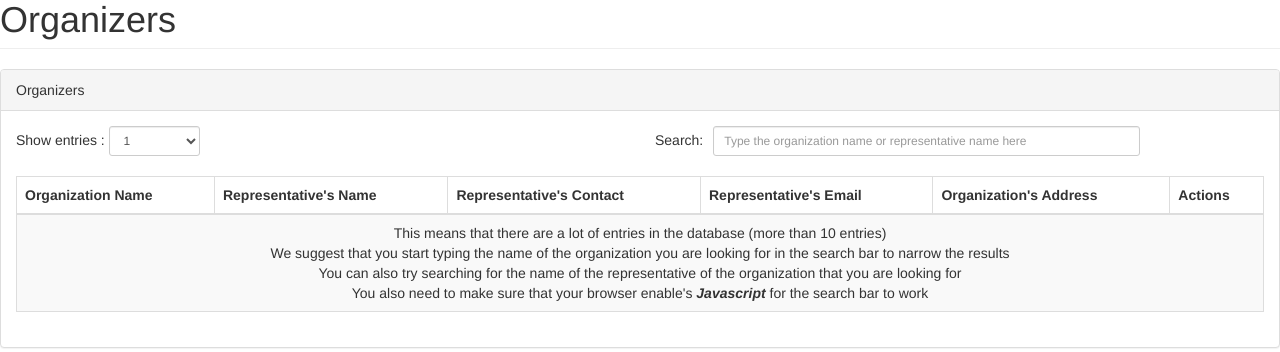
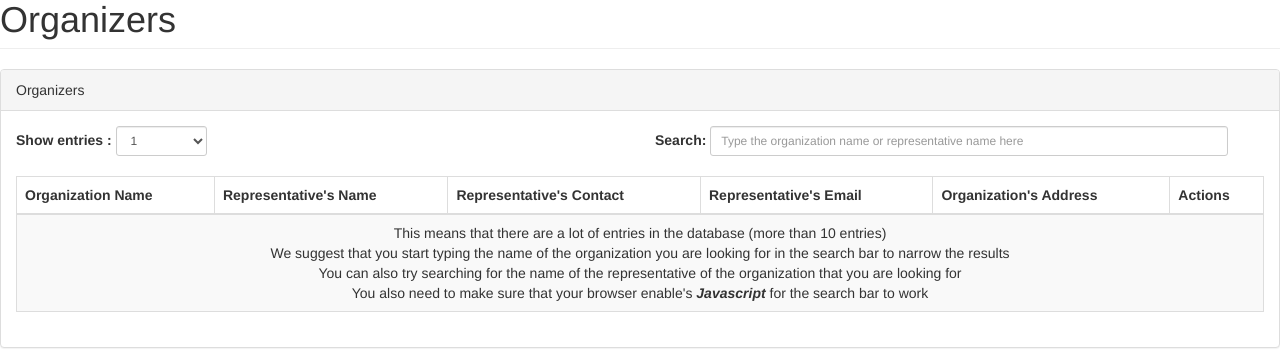
Before and after one commit to baportabo/CMSC-127-HR-Department, a PHP site: page /Allen/Organizer.php in a window 1280 px wide. Shown: the part 241-593 px from the top of the page. Run offline with PHP 8.4, Linux system fonts and the light colour scheme; data comes from the database, SQL or seed files in the repository; some libraries are stand-ins or nearby versions.

Commit message:
Add files via upload

```diff
--- a/PHP - UI Working 90 percent/Allen/Organizer.php
+++ b/PHP - UI Working 90 percent/Allen/Organizer.php
@@ -227,7 +227,7 @@ function search($con){
 
 					<div class="col-sm-6">
 						<div onmouseup="showResult(document.getElementById('."'search_bar_orgs'".').value)" class="dataTables_length" id="dataTables-example_length">
-							Show entries :
+							<label style="width:10%margin-right:10px;" >Show entries : </label>
 								<select id="limit_org_records" style="width:15%;" name="dataTables-example_length" aria-controls="dataTables-example" class="form-control input-sm">
 									<option value="1">1</option>
 									<option value="5">5</option>
@@ -239,9 +239,10 @@ function search($con){
 					</div>
 
 
-					<div class="col-sm-6" style="float:right;" >
+					<div class="col-sm-6"  >
 						<div id="dataTables-example_filter" class="dataTables_filter" style="width:100%;" >
-							Search:<input id="search_bar_orgs" onkeyup="showResult(this.value)" style="width:70%;margin-left:10px;" class="form-control input-sm" placeholder="Type the organization name or representative name here" aria-controls="dataTables-example" type="search" />
+							<label style="width:10%margin-right:20px;" >Search:</label>
+							<input id="search_bar_orgs" onkeyup="showResult(this.value)" style="width:85%;" class="form-control input-sm" placeholder="Type the organization name or representative name here" aria-controls="dataTables-example" type="search" />
 						</div>
 					</div>
 
```
